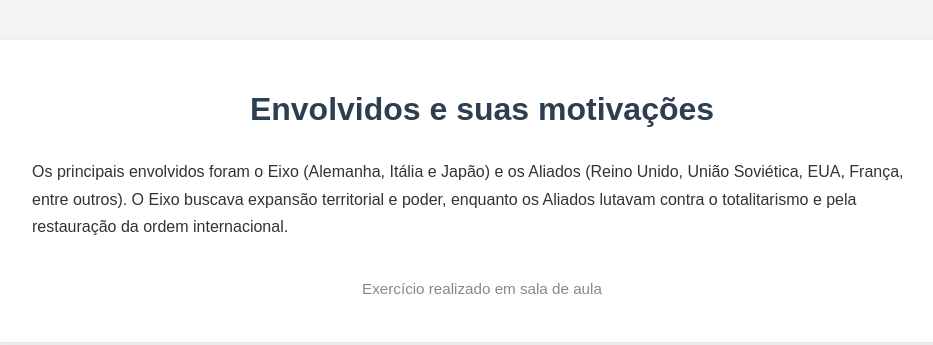
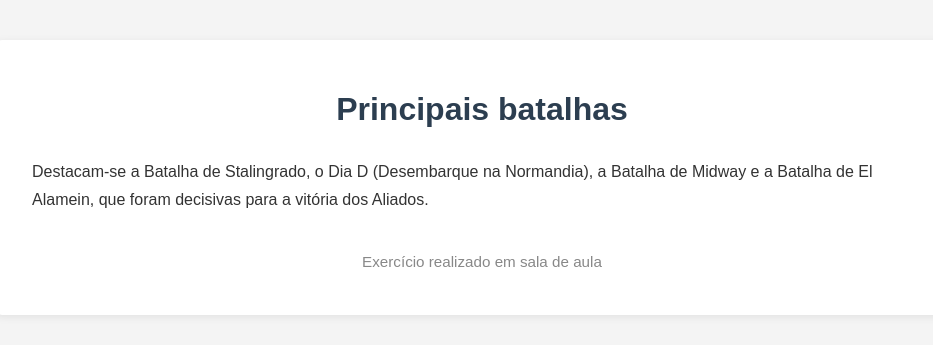
Before and after one commit to MariaClaraKalile/GerenciaDeConfiguracao, a plain HTML site: page index.html in a window 1280 px wide. Shown: the whole page, without its empty margins (158-1091 px from the left). Drawn offline with Linux system fonts and the light colour scheme.

Commit message:
Principais batalhas

```diff
--- a/index.html
+++ b/index.html
@@ -3,15 +3,15 @@
 <head>
   <meta charset="UTF-8">
   <meta name="viewport" content="width=device-width, initial-scale=1.0">
-  <title>Envolvidos e suas motivações</title>
+  <title>Principais batalhas</title>
   <link rel="stylesheet" type="text/css" href="styles.css"/>
 </head>
 <body>
   <div class="container">
-    <h1>Envolvidos e suas motivações</h1>
+    <h1>Principais batalhas</h1>
     <div class="section">
       <p class="content">
-        Os principais envolvidos foram o Eixo (Alemanha, Itália e Japão) e os Aliados (Reino Unido, União Soviética, EUA, França, entre outros). O Eixo buscava expansão territorial e poder, enquanto os Aliados lutavam contra o totalitarismo e pela restauração da ordem internacional.
+        Destacam-se a Batalha de Stalingrado, o Dia D (Desembarque na Normandia), a Batalha de Midway e a Batalha de El Alamein, que foram decisivas para a vitória dos Aliados.
       </p>
     </div>
     <div class="footer">
```
